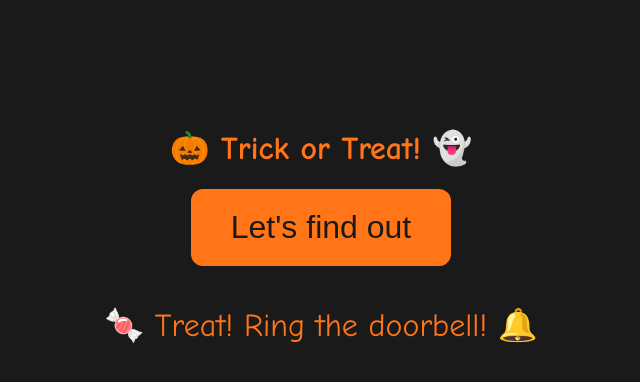
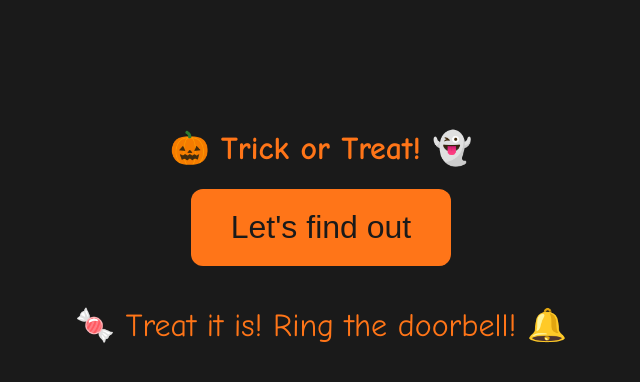
Before and after one commit to almostTherePrj/halloween-trick-or-treat, a plain HTML site: page index.html in a window 1280 px wide. Both pictures are taken after a click on the button "Let's find out". Shown: the whole page, without its empty margins (319-959 px from the left). Drawn offline with Linux system fonts and the light colour scheme.

Commit message:
Update index.html

```diff
--- a/index.html
+++ b/index.html
@@ -39,7 +39,7 @@
 <body>
   <h1>🎃 Trick or Treat! 👻</h1>
   <button id="treatBtn">Let's find out</button>
-  <div id="message">🍬 Treat! Ring the doorbell! 🔔</div>
+  <div id="message">🍬 Treat it is! Ring the doorbell! 🔔</div>
 
   <audio id="doorbell" src="doorbell.mp3" preload="auto"></audio>
 
```
